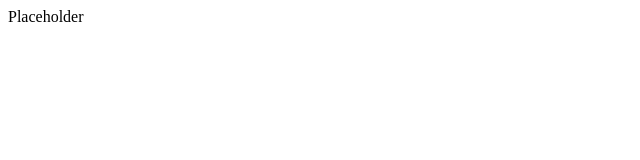
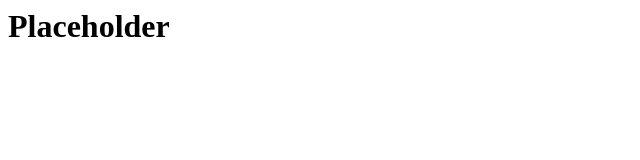
Before and after one commit to madkat/wedding-site, a plain HTML site: page index.html in a window 1280 px wide. Shown: the whole page, without its empty margins (0-640 px from the left). Drawn offline with Linux system fonts and the light colour scheme.

Commit message:
Update index.html

```diff
--- a/index.html
+++ b/index.html
@@ -2,6 +2,6 @@
     <head>
     </head>
     <body>
-        Placeholder
+        <h1>Placeholder</h1>
     </body>
 </html>
```
